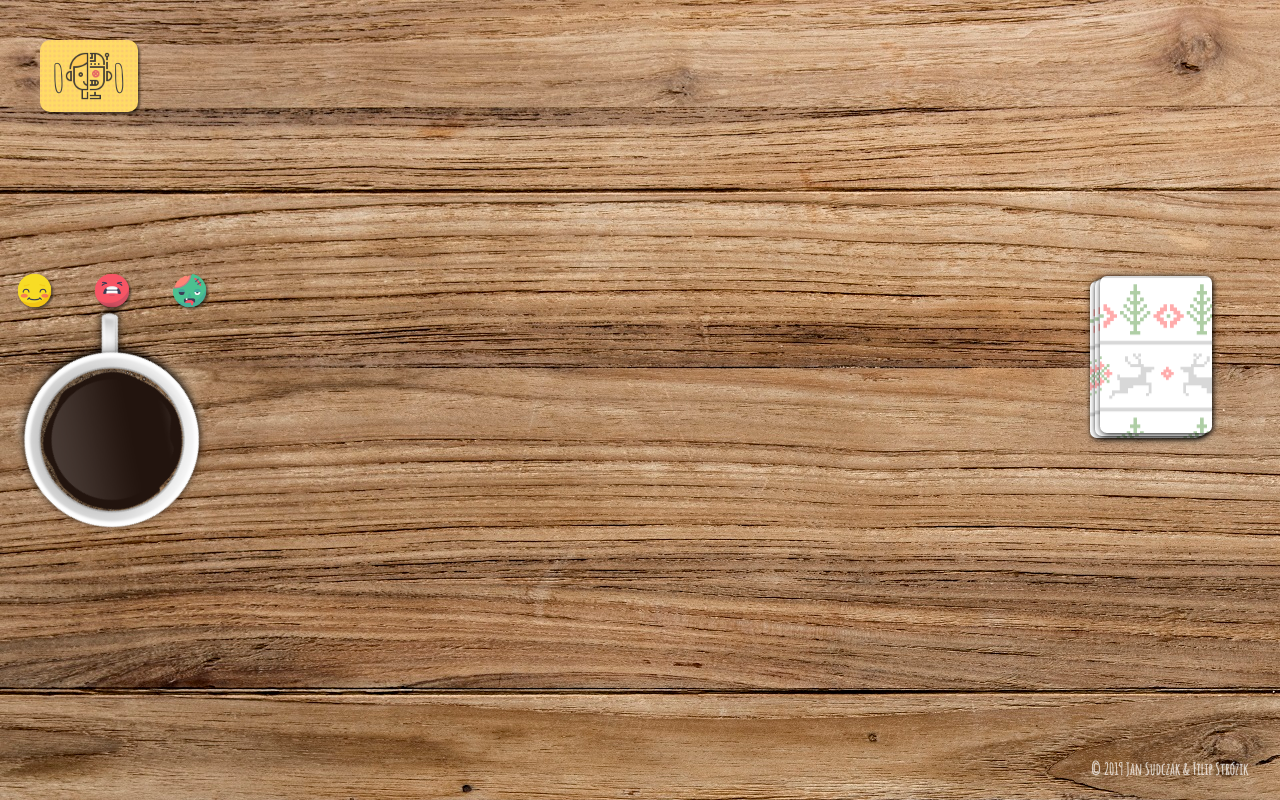
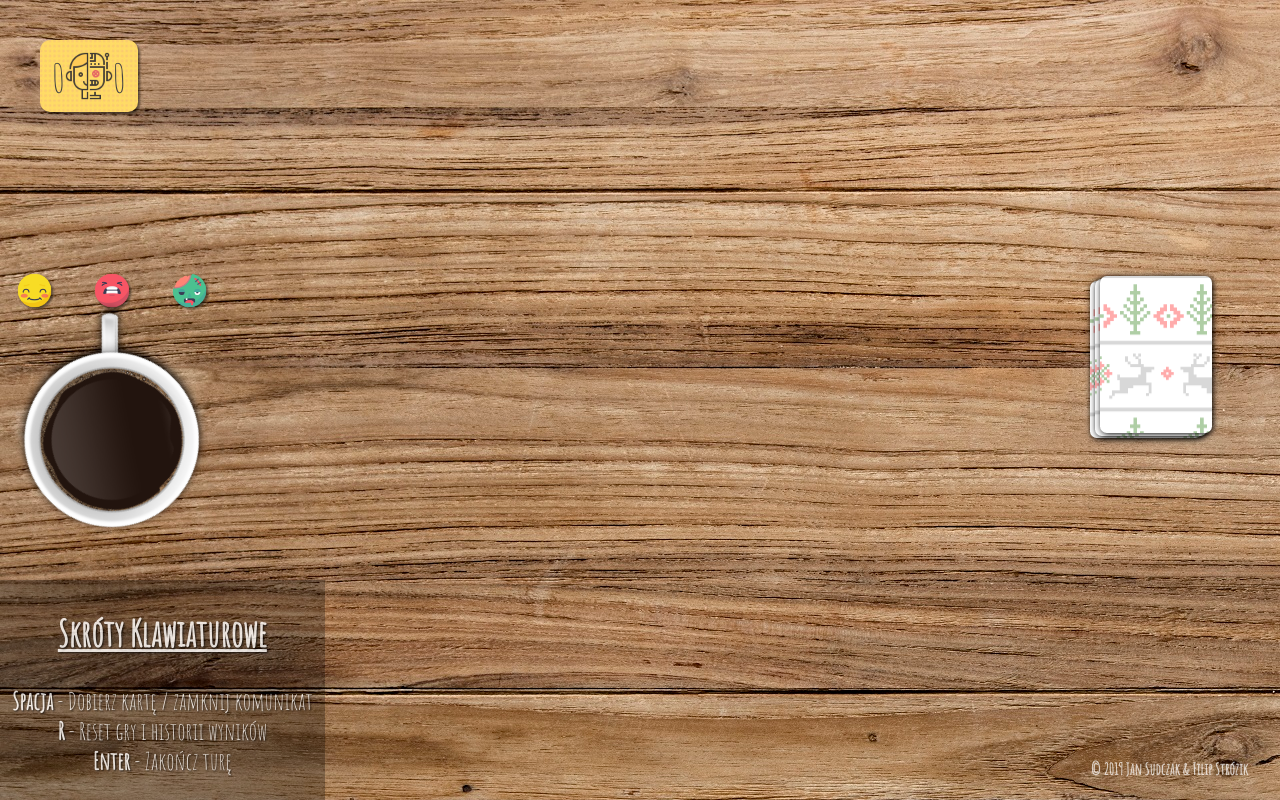
Before and after one commit to parostatkiem-zz/studia-Ventti, a React (Create React App) app: page / in a window 1280 px wide. Built offline with nearby package versions, Linux system fonts and the light colour scheme.

Commit message:
add keyboard actions

```diff
--- a/src/App.js
+++ b/src/App.js
@@ -1,12 +1,13 @@
-import React, { Component } from 'react';
-import './App.scss';
-import Player from './components/Player/Player';
-import CardStack from './components/CardStack/CardStack';
-import MessageBox from './components/MessageBox/MessageBox';
-import { ShouldAIdraw, GetRandomInt } from './helpers';
-import PointCounter from './components/PointCounter/PointCounter';
-import Switcher from './components/Switcher/Switcher';
-import Copyright from './components/Copyright/Copyright';
+import React, { Component } from "react";
+import "./App.scss";
+import Player from "./components/Player/Player";
+import CardStack from "./components/CardStack/CardStack";
+import MessageBox from "./components/MessageBox/MessageBox";
+import { ShouldAIdraw, GetRandomInt } from "./helpers";
+import PointCounter from "./components/PointCounter/PointCounter";
+import Switcher from "./components/Switcher/Switcher";
+import Copyright from "./components/Copyright/Copyright";
+import KeyboardLegend from "./components/KeyboardLegend/KeyboardLegend";
 
 class App extends Component {
   //============ REACT THINGS ===========
@@ -22,20 +23,23 @@ class App extends Component {
     message: null,
     AIscore: 0,
     humanScore: 0,
-    difficulty: 1,
+    difficulty: 1
   };
   componentDidMount() {
     if (localStorage.state) {
       this.setState(JSON.parse(localStorage.state));
     }
     this.NewGame(true);
+    document.onkeypress = e => {
+      this.handleKeyPressed(e, this);
+    };
   }
 
   componentDidUpdate(prevProps, prevState) {
     if (!this.state.isPlayerPlaing && !this.state.isAIplaying) {
       this.DisplayTheWinner();
     }
-    localStorage.setItem('state', JSON.stringify(this.state));
+    localStorage.setItem("state", JSON.stringify(this.state));
   }
 
   render() {
@@ -67,6 +71,7 @@ class App extends Component {
           onClick={this.handleOwnCardsClick}
           cards={this.state.playerCards}
         />
+        <KeyboardLegend />
         <Copyright />
       </div>
     );
@@ -75,28 +80,28 @@ class App extends Component {
   //=====================================
 
   DisplayTheWinner = () => {
-    const playerPoints = this.GetPoints('playerCards');
-    const AIpoints = this.GetPoints('AICards');
+    const playerPoints = this.GetPoints("playerCards");
+    const AIpoints = this.GetPoints("AICards");
 
-    const winner = { name: 'nobody', points: 0 };
+    const winner = { name: "nobody", points: 0 };
     if ((AIpoints <= 21 && AIpoints > playerPoints) || playerPoints > 21) {
-      winner.name = 'AI';
+      winner.name = "AI";
       winner.points = AIpoints;
     } else {
-      winner.name = 'Player';
+      winner.name = "Player";
       winner.points = playerPoints;
     }
 
-    console.warn('END OF GAME, ', winner.name, ' won.');
+    console.warn("END OF GAME, ", winner.name, " won.");
     this.setState(prevState => ({
       message: `GAME OVER, ${winner.name} won with ${winner.points} points`,
       humanScore:
-        winner.name === 'Player'
+        winner.name === "Player"
           ? prevState.humanScore + 1
           : prevState.humanScore,
 
-      AIscore: winner.name === 'AI' ? prevState.AIscore + 1 : prevState.AIscore,
-      isAIplaying: true,
+      AIscore: winner.name === "AI" ? prevState.AIscore + 1 : prevState.AIscore,
+      isAIplaying: true
     }));
   };
   NewGame(skipDefaults = false) {
@@ -114,7 +119,7 @@ class App extends Component {
         isAIplaying: true,
         isPlayerPlaing: true,
         playerCards: [],
-        AICards: [],
+        AICards: []
       });
   }
 
@@ -131,32 +136,32 @@ class App extends Component {
     for (let i = 0; i < amount; i++) {
       givenCards = [
         ...givenCards,
-        stack.splice(GetRandomInt(stack.length), 1)[0], //get random card from the stack and emove it from the stack
+        stack.splice(GetRandomInt(stack.length), 1)[0] //get random card from the stack and emove it from the stack
       ];
     }
 
     this.setState(
       oldState => ({
         cardsOnStack: stack, //a copy of the stack without some cards
-        [arrayName]: [...oldState[arrayName], ...givenCards], //simply: old cards + new cards
+        [arrayName]: [...oldState[arrayName], ...givenCards] //simply: old cards + new cards
       }),
       () => {
         console.log(
-          'Player: ',
-          this.GetPoints('playerCards'),
-          'AI: ',
-          this.GetPoints('AICards'),
+          "Player: ",
+          this.GetPoints("playerCards"),
+          "AI: ",
+          this.GetPoints("AICards")
         );
-        if (this.GetPoints('AICards') > 21) {
-          console.log('AI has >= 21 points, PLAYER WON');
+        if (this.GetPoints("AICards") > 21) {
+          console.log("AI has >= 21 points, PLAYER WON");
           this.setState({ isAIplaying: false, isPlayerPlaing: false });
         }
 
-        if (this.GetPoints('playerCards') > 21) {
-          console.log('Player has >= 21 points, AI WON');
+        if (this.GetPoints("playerCards") > 21) {
+          console.log("Player has >= 21 points, AI WON");
           this.setState({ isPlayerPlaing: false, isAIplaying: false });
         }
-      },
+      }
     );
   };
 
@@ -170,8 +175,8 @@ class App extends Component {
   };
 
   AIdoMove = () => {
-    if (ShouldAIdraw(this.GetPoints('AICards'), this.state.difficulty)) {
-      this.GiveCards('AICards', 1);
+    if (ShouldAIdraw(this.GetPoints("AICards"), this.state.difficulty)) {
+      this.GiveCards("AICards", 1);
 
       setTimeout(() => {
         this.AIdoMove();
@@ -179,9 +184,9 @@ class App extends Component {
     } else {
       this.setState(prevState => ({
         isAIplaying: false,
-        isPlayerActive: prevState.isPlayerPlaing,
+        isPlayerActive: prevState.isPlayerPlaing
       }));
-      console.log('AI decided not to draw');
+      console.log("AI decided not to draw");
     }
   };
 
@@ -189,7 +194,7 @@ class App extends Component {
   handleStackClick = () => {
     if (!this.state.isPlayerActive) return;
 
-    this.GiveCards('playerCards', this.state.amountOfDrawnCards);
+    this.GiveCards("playerCards", this.state.amountOfDrawnCards);
     if (this.state.amountOfDrawnCards > 1) {
       this.setState({ amountOfDrawnCards: 1 }, () => {
         setTimeout(() => {
@@ -214,12 +219,41 @@ class App extends Component {
     this.setState({ difficulty });
   };
   handlePointCounterClick = () => {
-    if (window.confirm('Are you sure you want to reset points?')) {
+    if (window.confirm("Are you sure you want to reset points?")) {
       this.setState({ humanScore: 0, AIscore: 0 }, () => {
         this.NewGame();
       });
     }
   };
+
+  handleKeyPressed(event, context) {
+    const { key } = event;
+    switch (key) {
+      case " ":
+        if (context.state.message) {
+          this.handleMessageClose();
+          return;
+        }
+        if (context.state.isPlayerActive) {
+          this.handleStackClick();
+          return;
+        }
+        break;
+      case "r":
+        if (context.state.isPlayerActive) {
+          this.handlePointCounterClick();
+        }
+        break;
+      case "Enter":
+        if (context.state.isPlayerActive && context.state.playerCards.length) {
+          this.handleOwnCardsClick();
+        }
+        break;
+
+      default: {
+      }
+    }
+  }
   //====================================
 }
 export default App;
--- /dev/null
+++ b/src/components/KeyboardLegend/KeyboardLegend.js
@@ -0,0 +1,21 @@
+import React from "react";
+import "./KeyboardLegend.scss";
+
+const KeyboardLegend = () => (
+  <div className="keyboard-legend">
+    <h2 className="center">Skróty klawiaturowe</h2>
+    <ul className="list">
+      <li>
+        <strong>Spacja</strong> - Dobierz kartę / zamknij komunikat
+      </li>
+      <li>
+        <strong>R</strong> - Reset gry i historii wyników
+      </li>
+      <li>
+        <strong>Enter</strong> - Zakończ turę
+      </li>
+    </ul>
+  </div>
+);
+
+export default KeyboardLegend;
--- /dev/null
+++ b/src/components/KeyboardLegend/KeyboardLegend.scss
@@ -0,0 +1,23 @@
+.keyboard-legend {
+  position: fixed;
+  bottom: 0;
+  left: 0;
+  color: white;
+  opacity: 0.8;
+  font-size: 1.5em;
+  text-shadow: 1px 1px 2px black;
+  background-color: rgba(0, 0, 0, 0.35);
+  padding: 0 0.5em;
+  margin: 0;
+
+  .center {
+    text-align: center;
+    text-transform: capitalize;
+    text-decoration: underline;
+  }
+
+  .list {
+    list-style: none;
+    padding: 0;
+  }
+}
```
